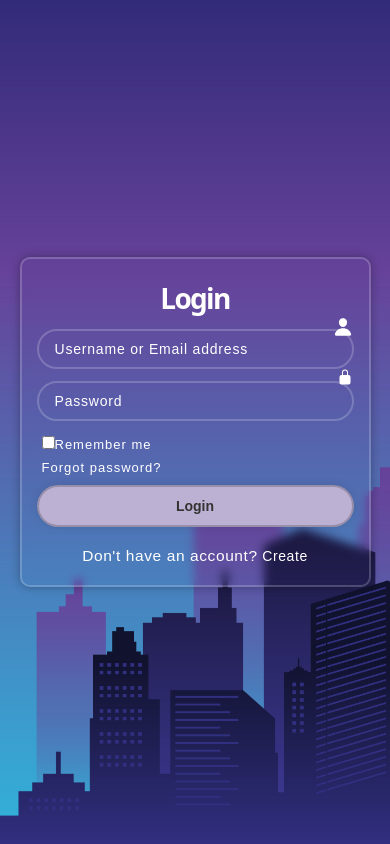
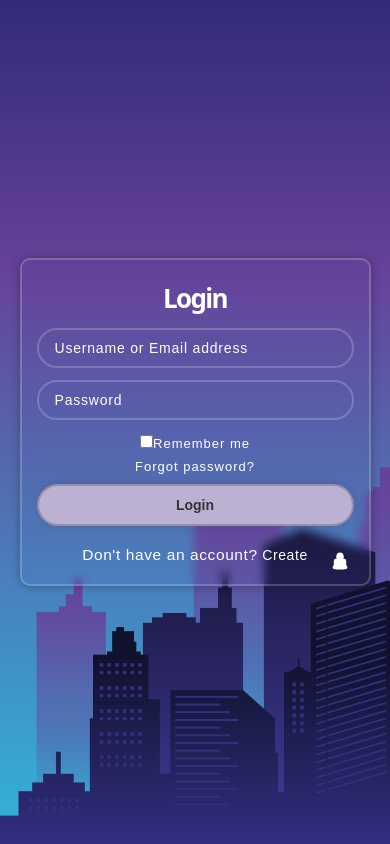
Before and after one commit to sumaira-ameen/log-inpage, a plain HTML site: page index.html in a window 390 px wide. Drawn offline with nearby package versions, Linux system fonts and the light colour scheme.

Commit message:
Update styles.css

```diff
--- a/styles.css
+++ b/styles.css
@@ -141,7 +141,6 @@ button:hover {
     color: #fff;
     border: 2px solid rgba(255, 255, 255, .2);
 }
-
 @media (max-width: 480px) {
   .container {
     width: 90%;
@@ -149,24 +148,27 @@ button:hover {
   }
 
   h1 {
-    font-size: 28px;
+    font-size: 26px;
   }
 
   .input-field input {
-    padding: 14px 16px;
+    padding: 12px 16px;
     font-size: 14px;
   }
 
   .input-username ion-icon,
   .input-password ion-icon {
-    right: 16px;
+    right: 20px;
     top: auto;
+    bottom: 14px;
     transform: none;
+    font-size: 18px;
   }
 
-  .remember-forgot {
+ .remember-forgot {
     flex-direction: column;
-    align-items: flex-start;
+    align-items: center;
+    text-align: center;
     gap: 8px;
     font-size: 13px;
   }
```
